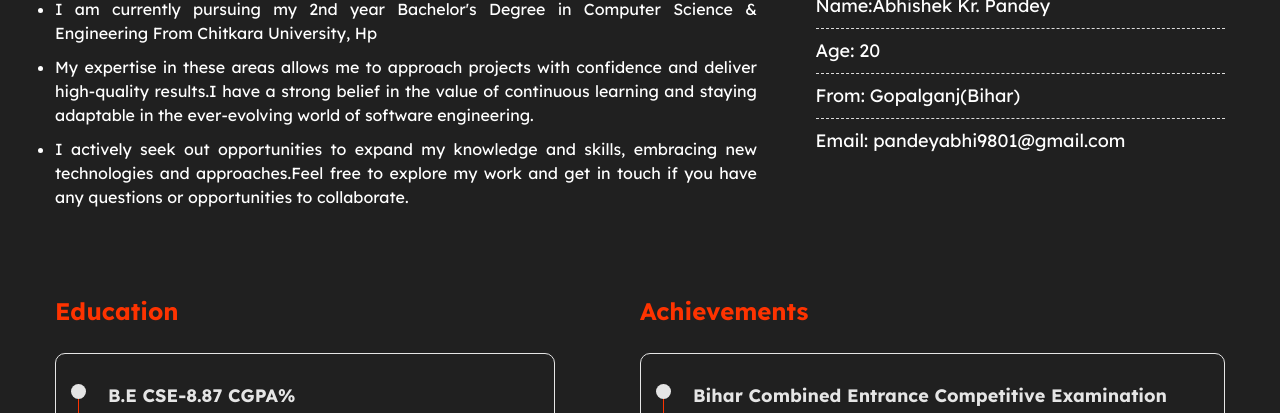
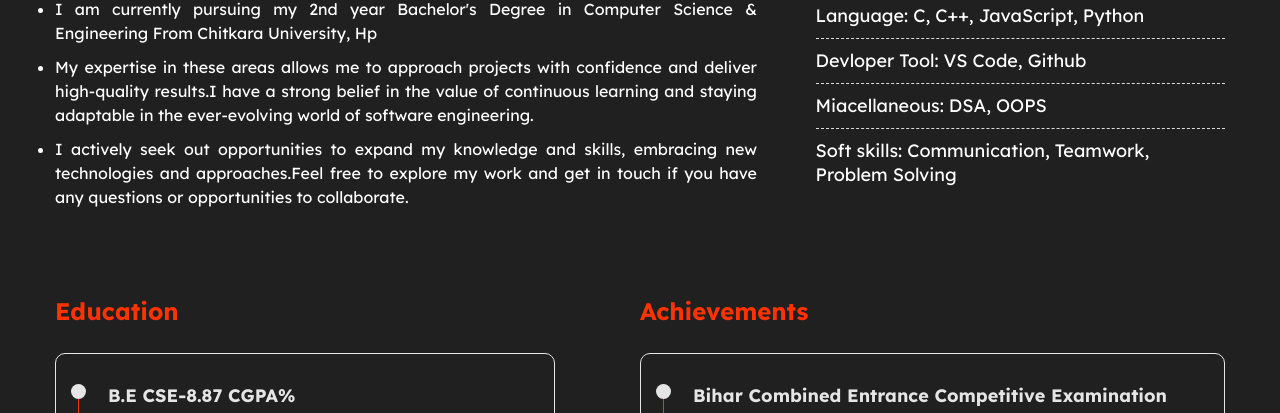
Before and after one commit to iabhishekpandey09/My_Portfolio, a plain HTML site: page index.html in a window 1280 px wide. Shown: the part 687-1100 px from the top of the page. Drawn offline with Linux system fonts and the light colour scheme.

Commit message:
Update index.html

```diff
--- a/index.html
+++ b/index.html
@@ -124,10 +124,11 @@
 
           <div class="about-skills">
             <ul>
-              <li>Name:Abhishek Kr. Pandey</li>
-              <li>Age: 20</li>
-              <li>From: Gopalganj(Bihar)</li>
-              <li>Email: pandeyabhi9801@gmail.com</li>
+             <li><h4 style="text-align: center; color:#fe3300; font-size:25px">Skills</h4></li>
+              <li>Language: C, C++, JavaScript, Python</li>
+              <li>Devloper Tool: VS Code, Github</li>
+              <li>Miacellaneous: DSA, OOPS</li>
+              <li>Soft skills: Communication, Teamwork, Problem Solving</li>
             </ul>
           </div>
         </div>
```
